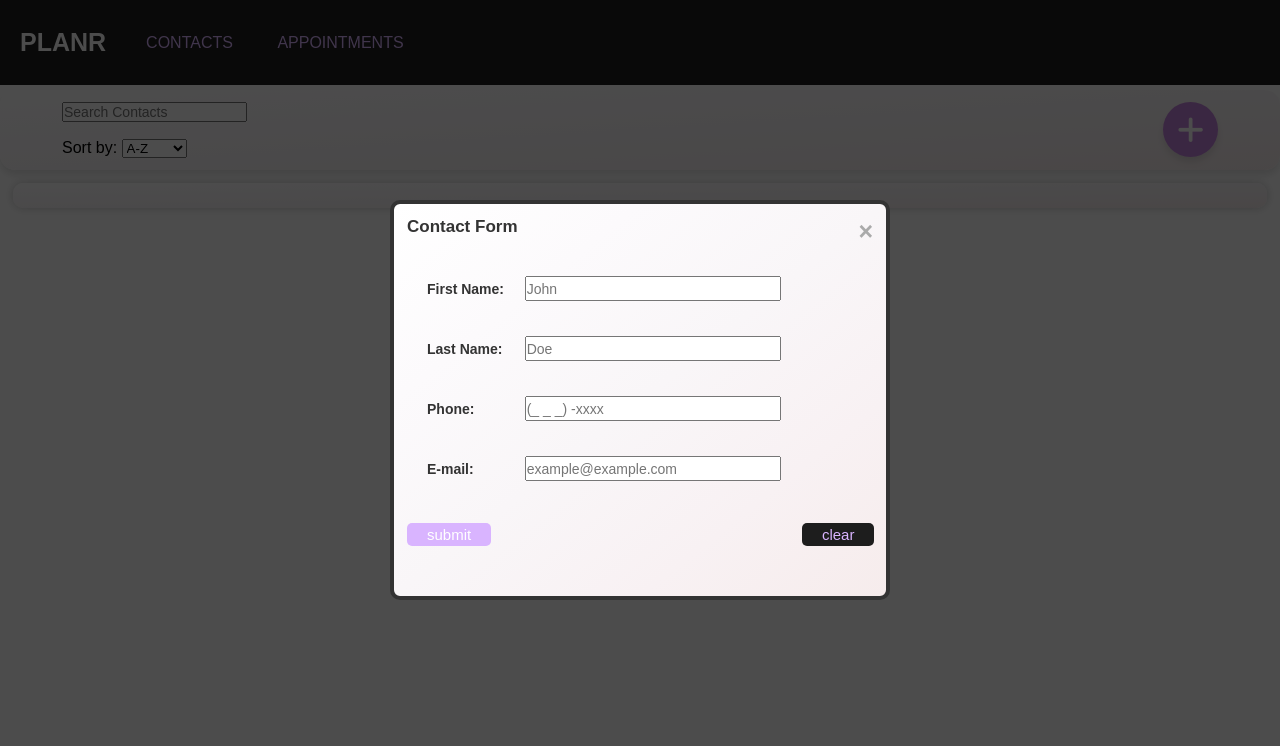
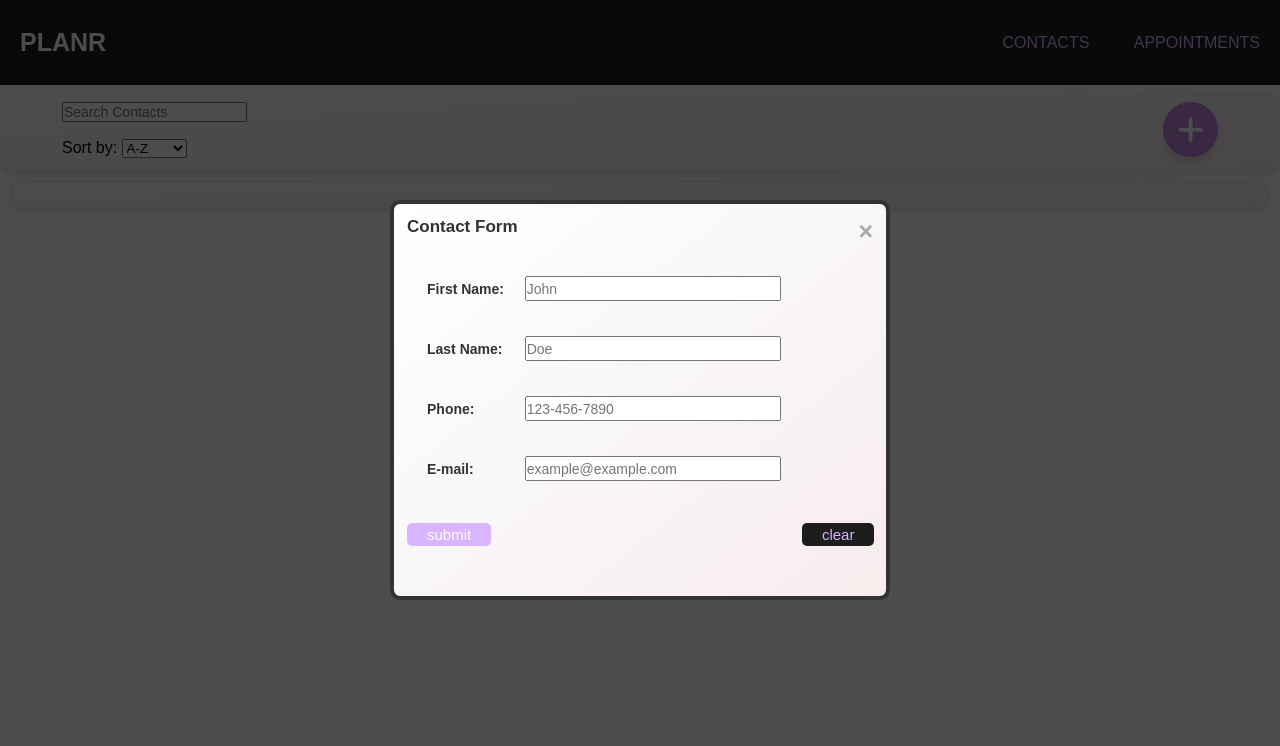
Before and after one commit to keithAwarren/ApptPlanner, a plain HTML site: page contacts.html in a window 1280 px wide. Both pictures are taken after a click on the button 1190 px from the left and 129 px from the top of the page. Shown: the top 746 px of the page. Drawn offline with nearby package versions, Linux system fonts and the light colour scheme.

Commit message:
clean commit

```diff
--- a/contacts.html
+++ b/contacts.html
@@ -87,7 +87,7 @@
                             <label for="phone">Phone:</label>
                             <input class="formInput" required type="tel" id="phone" pattern="^\d{10}$"
                                 title="Please enter a 10-digit phone number."
-                                placeholder="(_ _ _) -xxxx"/>
+                                placeholder="123-456-7890"/>
                         </div>
                         <div>
                             <label for="email">E-mail:</label>
--- a/index.css
+++ b/index.css
@@ -144,6 +144,10 @@ nav {
     z-index: 100;
     top: 0;
     text-decoration: none;
+}
+
+.links.navButtons {
+    margin-left: auto;
 }
 
 nav h1 {
```
